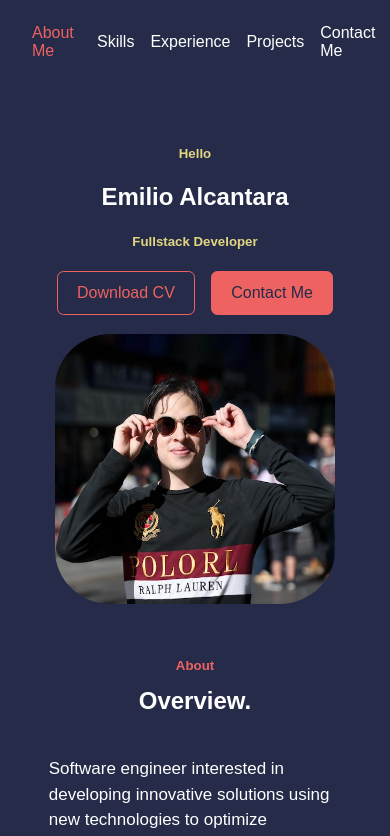
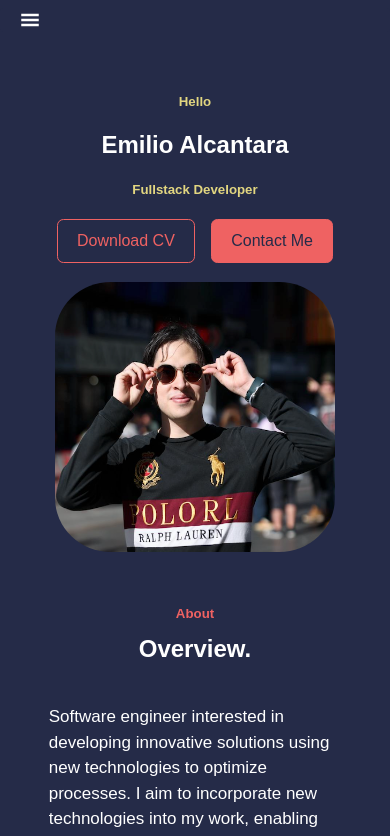
Before and after one commit to EmilioAG99/portfolio_v2, a React (Vite) app: page / in a window 390 px wide. Shown: the top 836 px of the page. Built offline with nearby package versions, Linux system fonts and the light colour scheme.

Commit message:
change navbar for mobile devices

```diff
--- a/src/components/NavBar.jsx
+++ b/src/components/NavBar.jsx
@@ -1,8 +1,10 @@
 import "./navbar.css";
 import { useState } from "react";
 import logo from "../Assets/logo.png";
+import { GiHamburgerMenu } from "react-icons/gi";
 export default function NavBar() {
   const [active, setActive] = useState("about");
+  const [openMenu, setOpenMenu] = useState(false);
   const changeAboutView = (e) => {
     e.preventDefault();
     setActive("about");
@@ -21,7 +23,13 @@ export default function NavBar() {
             <img src={logo} alt="logo" className="img-header" />
           </a>
         </div>
-        <div className="links">
+        <GiHamburgerMenu
+          className="hambruger__menu"
+          onClick={() => {
+            setOpenMenu(!openMenu);
+          }}
+        />
+        <div className={openMenu ? "links" : "links display"}>
           <a
             href="#about"
             className={active === "about" ? "active" : ""}
--- a/src/components/about.css
+++ b/src/components/about.css
@@ -1,5 +1,5 @@
 .about {
-  padding-top: 3rem;
+  padding-top: 2rem;
   margin-bottom: 2rem;
 }
 .header__container {
--- a/src/components/navbar.css
+++ b/src/components/navbar.css
@@ -35,6 +35,9 @@ a {
   align-items: center;
   gap: 1rem;
 }
+.hambruger__menu {
+  display: none;
+}
 
 @media (max-width: 690px) {
   .navigation {
@@ -43,6 +46,25 @@ a {
     justify-content: center;
     padding-top: 1rem;
   }
+  .links {
+    margin-right: 1.5rem;
+    display: flex;
+    flex-direction: column;
+    align-items: center;
+    justify-content: center;
+    gap: 1rem;
+  }
+  .display {
+    display: none;
+  }
+  .hambruger__menu {
+    display: inline;
+    position: absolute;
+    top: 10px;
+    left: 20px;
+    font-size: 20px;
+    cursor: pointer;
+  }
   .logo {
     display: none;
   }
--- a/src/components/skills.css
+++ b/src/components/skills.css
@@ -62,7 +62,7 @@
     gap: 1rem;
   }
   .experience__container > div {
-    width: 90%;
+    width: 80%;
     padding: 2rem 1rem;
   }
   .container__skills {
```
Also changed, not shown: 1 other file (tests, documents, lock files or other folders).
